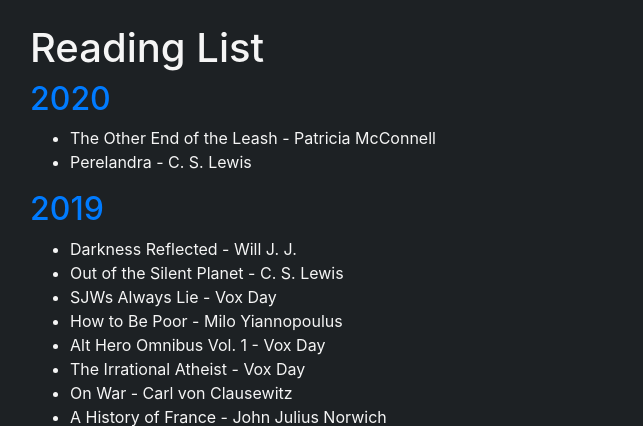
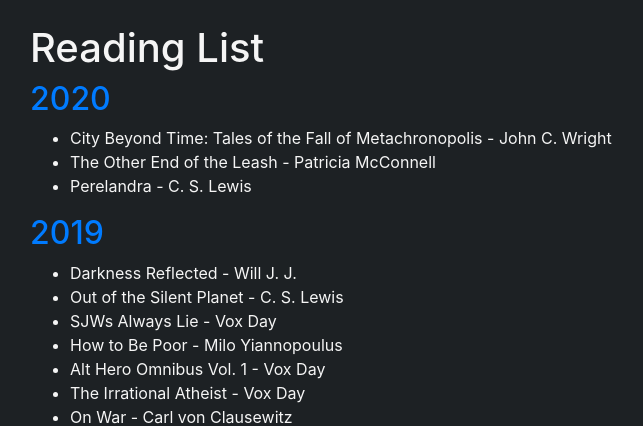
Before and after one commit to silaspath/lightning_flask, a Flask app: page /readinglist in a window 1280 px wide. Shown: the part 56-482 px from the top of the page, without its empty margins (55-698 px from the left). Run offline with Flask 2, Linux system fonts and the light colour scheme; parts of the project's set-up code (start-up, migrations or seed data) failed here and were passed over; some libraries are stand-ins or nearby versions.

Commit message:
add city beyond time

```diff
--- a/lightning_flask/templates/reading.html
+++ b/lightning_flask/templates/reading.html
@@ -4,6 +4,7 @@
     <div class="reading-section">
         <h2>2020</h2>
         <ul>
+            <li>City Beyond Time: Tales of the Fall of Metachronopolis - John C. Wright</li>
             <li>The Other End of the Leash - Patricia McConnell</li>
             <li>Perelandra - C. S. Lewis</li>
         </ul>
```
